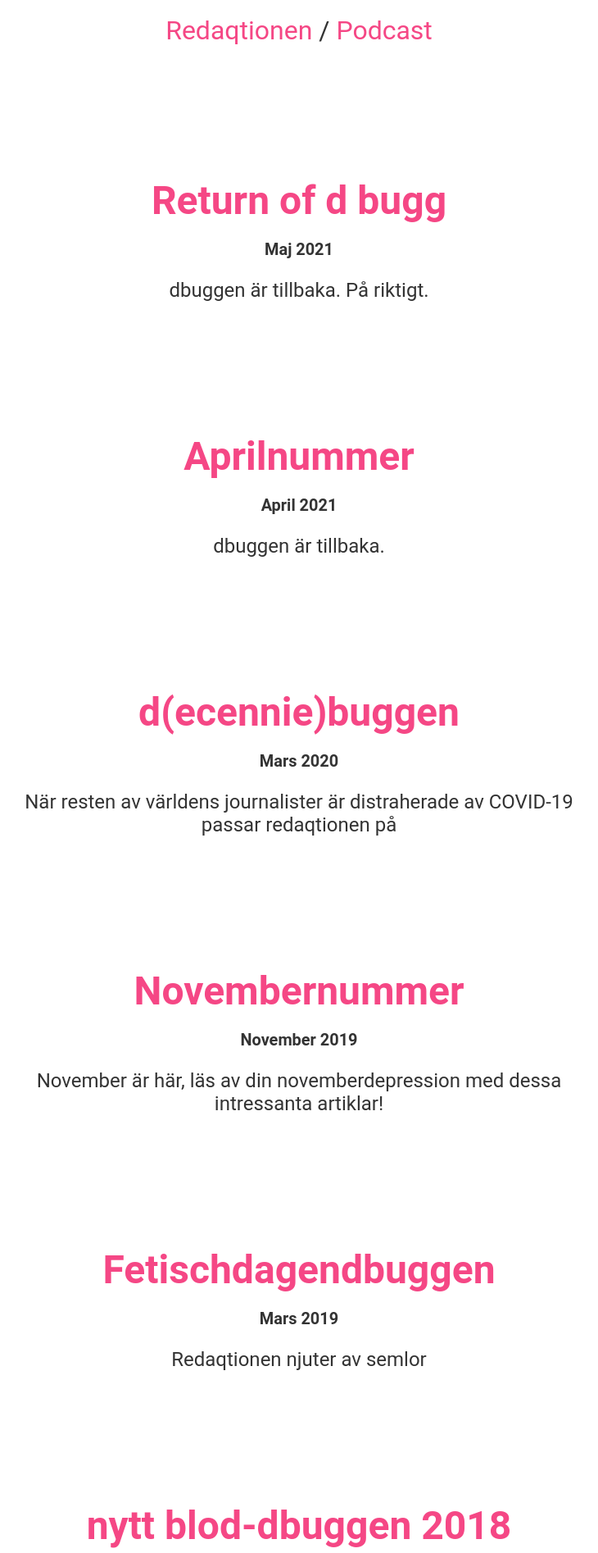
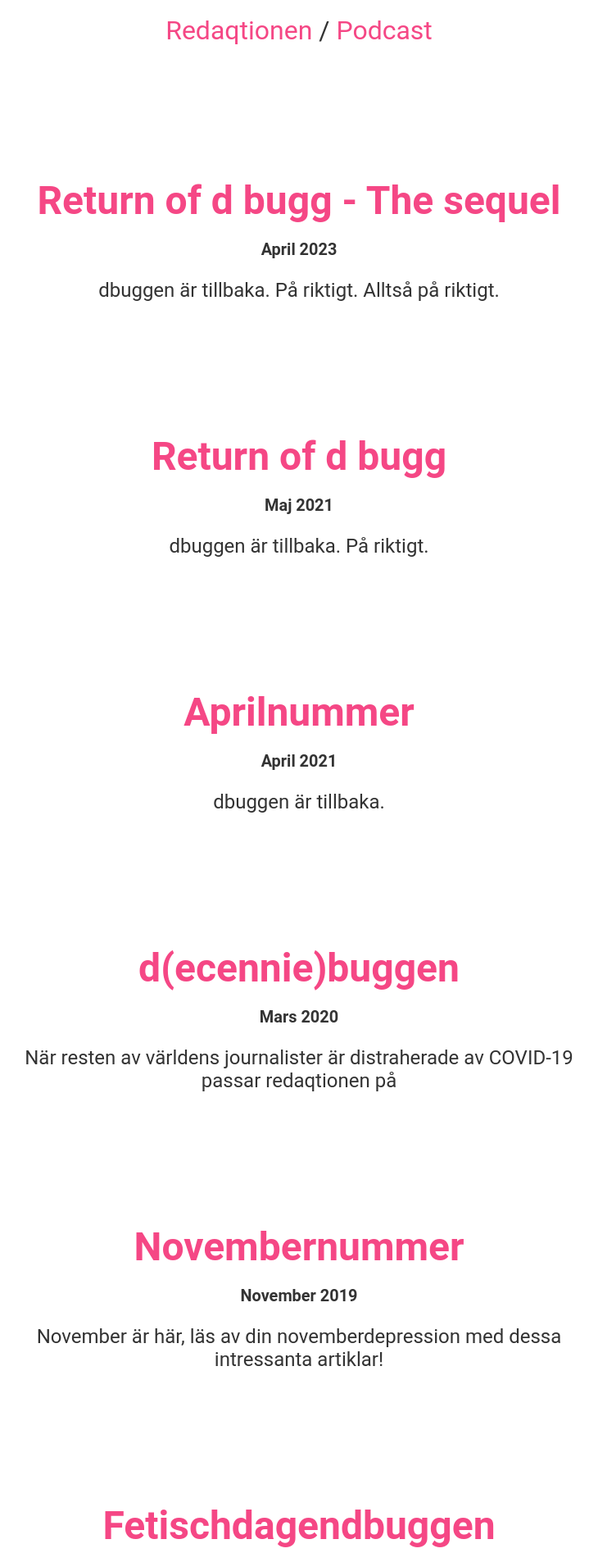
Before and after one commit to datasektionen/dbuggen, a Jekyll site: the page built from index.html, in a window 1280 px wide. Shown: the part 739-2633 px from the top of the page at 82% size, without its empty margins (275-1005 px from the left). Built offline with Jekyll 4.4.1, drawn with Linux system fonts in a browser that asks for light colours.

Commit message:
add new issue page

```diff
--- a/_data/issues.yaml
+++ b/_data/issues.yaml
@@ -139,3 +139,7 @@
   name: Return of d bugg
   description: dbuggen är tillbaka. På riktigt.
   date: "Maj 2021"
+- number: 36
+  name: Return of d bugg - The sequel
+  description: dbuggen är tillbaka. På riktigt. Alltså på riktigt.
+  date: "April 2023"
--- a/_sass/_issues.scss
+++ b/_sass/_issues.scss
@@ -100,6 +100,7 @@
 @include theme("issue-33", "futura-pt", #3bccff, #EE8EE5);
 @include theme("issue-34", "futura-pt", #3bccff, #EE8EE5);
 @include theme("issue-35", "futura-pt", #f3cca2, #71bda5);
+@include theme("issue-36", "futura-pt", #f2740d, #bcbbbb);
 
 .issue-33.site-header h1,
 .issue-33.site-header a,
--- /dev/null
+++ b/issues/36.html
@@ -0,0 +1,7 @@
+---
+layout: issue
+category: 36
+title: "Return of d bugg - The sequel"
+permalink: /issues/36/
+img: "https://dbuggen.s3-eu-west-1.amazonaws.com/typewriter.jpg"
+---
```
